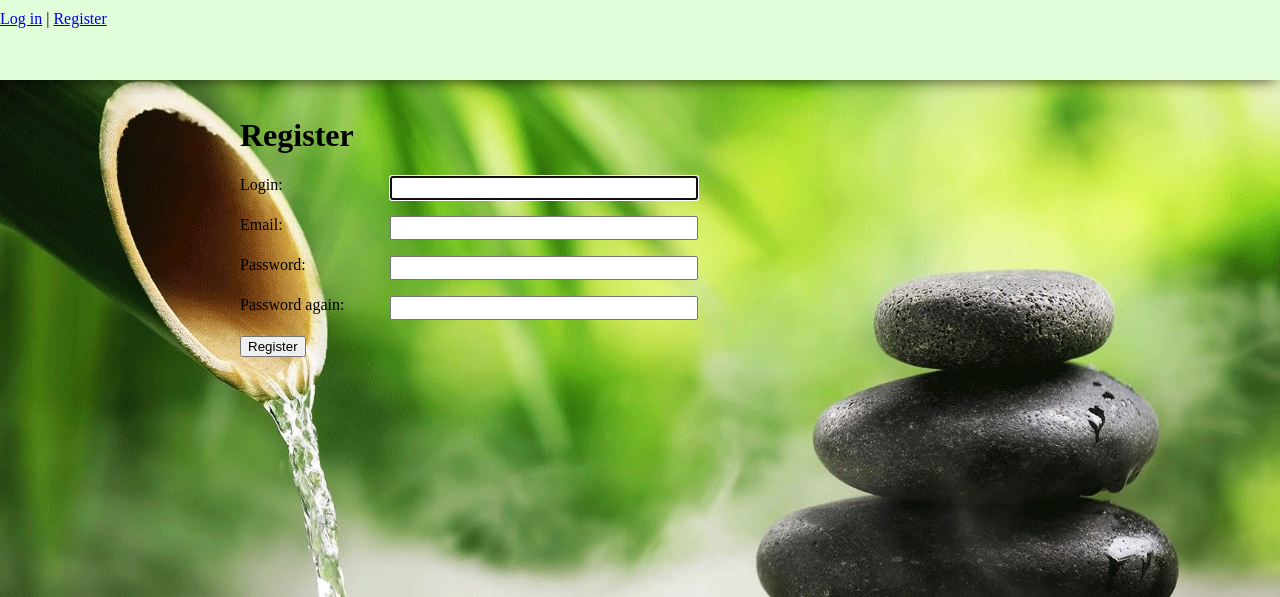
After one commit to Zaza2215/CPA-comments, a Django app: page /comments/register/ in a window 1280 px wide. The commit adds this page. Shown: the top 597 px of the page. Run offline with Django 4.2, Linux system fonts and the light colour scheme.

Commit message:
Add registration user

```diff
--- /dev/null
+++ b/SPA/comments/forms.py
@@ -0,0 +1,14 @@
+from django.contrib.auth.forms import UserCreationForm
+from django.contrib.auth.models import User
+from django import forms
+
+
+class RegisterUserForm(UserCreationForm):
+    username = forms.CharField(label='Login', widget=forms.TextInput(attrs={'class': 'form-input'}))
+    email = forms.EmailField(label='Email', widget=forms.EmailInput(attrs={'class': 'form-input'}))
+    password1 = forms.CharField(label='Password', widget=forms.PasswordInput(attrs={'class': 'form-input'}))
+    password2 = forms.CharField(label='Password again', widget=forms.PasswordInput(attrs={'class': 'form-input'}))
+
+    class Meta:
+        model = User
+        fields = ('username', 'email', 'password1', 'password2')
--- a/SPA/comments/static/comments/css/style.css
+++ b/SPA/comments/static/comments/css/style.css
@@ -57,3 +57,24 @@ div.comment-body {
 .replies {
      padding-left: 2px;
 }
+.form-input {
+    width: 300px;
+    font-size: 16px;
+}
+
+.form-label {
+    display: inline-block;
+    min-width: 150px;
+    vertical-align: top;
+}
+
+.form-error ul {
+    list-style: none;
+    padding: 0;
+    color: #CC0000;
+}
+
+.form-button {
+    min-width: 200px;
+    font-size: 16px;
+}
--- a/SPA/comments/templates/comments/base.html
+++ b/SPA/comments/templates/comments/base.html
@@ -8,7 +8,11 @@
 </head>
 <body>
 <div class="header">
-
+    {% if user.authentication %}
+        <a href="#">Log out</a>
+    {% else %}
+        <a href="#">Log in</a> | <a href="{% url 'register' %}">Register</a>
+    {% endif %}
 </div>
 <div class="center-page">
     {% block content %}
--- /dev/null
+++ b/SPA/comments/templates/comments/register.html
@@ -0,0 +1,17 @@
+{% extends 'comments/base.html' %}
+
+{% block content %}
+<h1>Register</h1>
+
+<form method="post">
+    {% csrf_token %}
+
+    {% for f in form %}
+    <p><label class="form-label" for="{{ f.id_for_label }}">{{f.label}}: </label>{{ f }}</p>
+    <div class="form-error">{{ f.errors }}</div>
+    {% endfor %}
+
+    <button type="submit">Register</button>
+</form>
+
+{% endblock %}
--- a/SPA/comments/urls.py
+++ b/SPA/comments/urls.py
@@ -1,8 +1,9 @@
 from django.urls import path
 
-from .views import CommentListView
+from .views import *
 
 urlpatterns = [
     # path("login/", LoginUser.as_view(), name="login"),
-    path("", CommentListView.as_view())
+    path("", CommentListView.as_view(), name='main'),
+    path('register/', RegisterUser.as_view(), name='register'),
 ]
--- a/SPA/comments/views.py
+++ b/SPA/comments/views.py
@@ -1,7 +1,17 @@
-from django.shortcuts import render
-from django.views.generic import ListView
+from django.contrib.auth import logout
+from django.shortcuts import render, redirect
+from django.urls import reverse_lazy
+from django.views.generic import ListView, CreateView
+from django.contrib.auth.views import LoginView
 
 from .models import *
+from .forms import *
+
+
+class RegisterUser(CreateView):
+    form_class = RegisterUserForm
+    template_name = 'comments/register.html'
+    success_url = reverse_lazy('main')
 
 
 class CommentListView(ListView):
```
